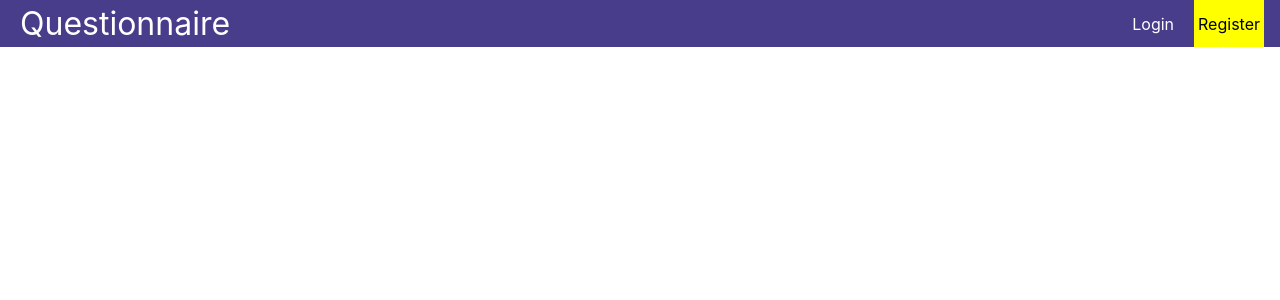
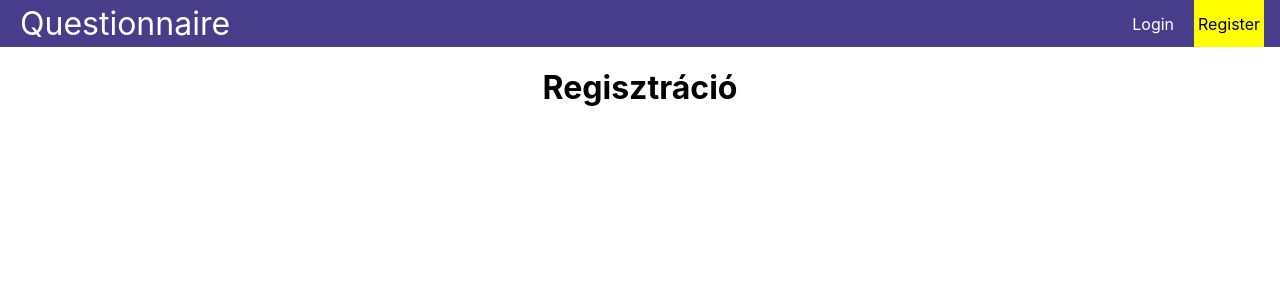
Before and after one commit to JaniITmer/Nagy-Projektmunka, a React (Create React App) app in the folder questionnaire/: page /register in a window 1280 px wide. Shown: the top 300 px of the page. Built offline with nearby package versions, Linux system fonts and the light colour scheme.

Commit message:
route javitas

```diff
--- a/questionnaire/src/App.js
+++ b/questionnaire/src/App.js
@@ -1,6 +1,7 @@
 import './App.css';
 import Navbar from "./Navbar"
 import Login from "./pages/Login"
+import Register from './pages/Register';
 
 import Home from "./pages/Home"
 import { Route, Routes } from "react-router-dom"
@@ -13,6 +14,8 @@ function App() {
         <Routes>
           <Route path="/" element={<Home />} />
           <Route path="/login" element={<Login />} />
+          <Route path="/register" element={<Register />} />
+
 
         </Routes>
       </div>
--- a/questionnaire/src/pages/register.js
+++ b/questionnaire/src/pages/register.js
@@ -1,3 +1,3 @@
 export default function Register() {
-    return <h1>Bejelentkezés</h1>
+    return <h1>Regisztráció</h1>
 }
```
